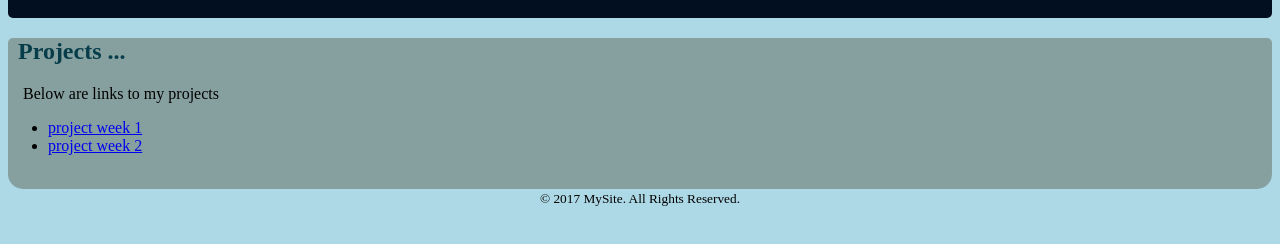
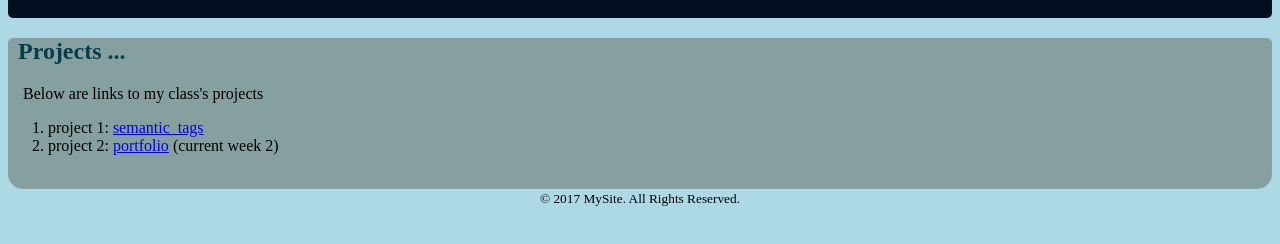
Before and after one commit to trtpg/portfolio, a plain HTML site: page project.html in a window 1280 px wide. Shown: the part 112-356 px from the top of the page. Drawn offline with Linux system fonts and the light colour scheme.

Commit message:
changes project list order

```diff
--- a/project.html
+++ b/project.html
@@ -30,12 +30,12 @@
       -->
 
       <h1> Projects ... </h1>
-      <p>Below are links to my projects
+      <p>Below are links to my class's projects
       </p>
-      <ul>
-        <li><a href="https://trtpg.github.io/semantic_tags/">project week 1</a></li>
-        <li><a href="./index.html">project week 2</a></li>
-      </ul>
+      <ol>
+        <li>project 1: <a href="https://trtpg.github.io/semantic_tags/">semantic_tags</a></li>
+        <li>project 2: <a href="./index.html">portfolio</a> (current week 2)</li>
+      </ol>
       <br>
     </article>
     <footer>
```
